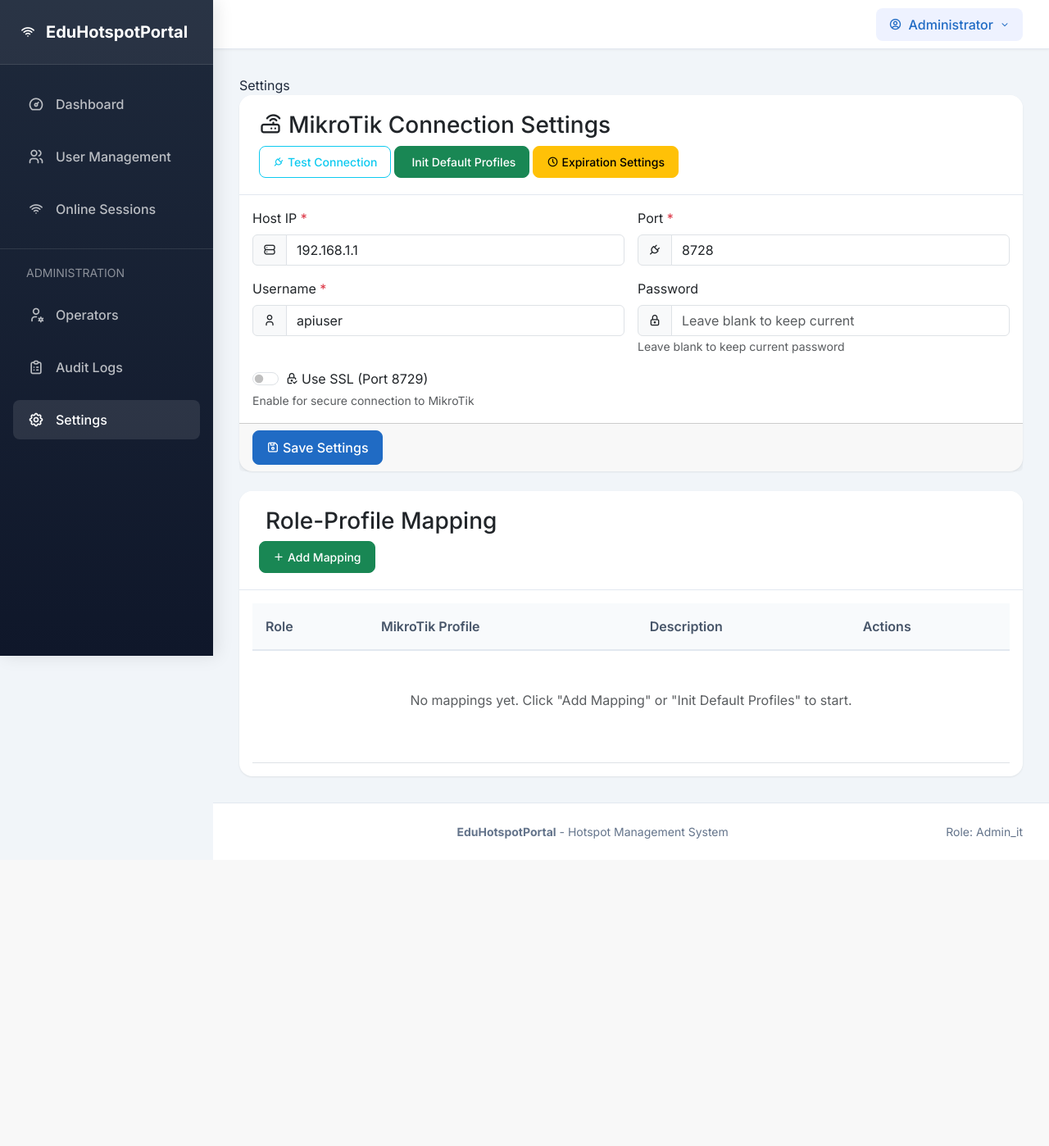
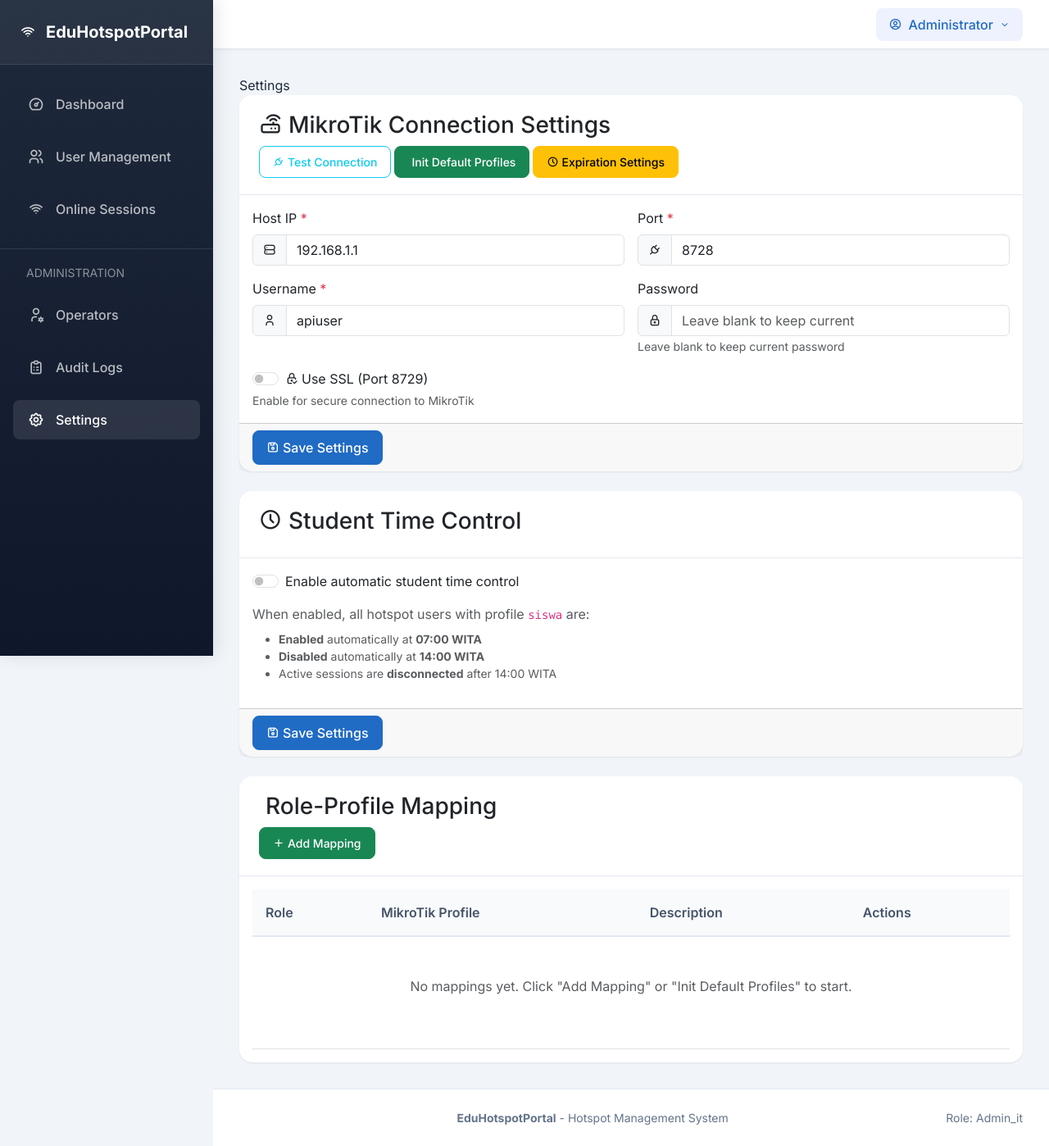
Before and after one commit to icarrr/EduHotspotPortal, a Flask app: page /settings/ in a window 1280 px wide. Shown: the whole page at 82% size. Before the commit the page ends 1023 px from the top, so only its background shows below. Run offline with Flask 3, Linux system fonts and the light colour scheme; a user stored in the database is signed in.

Commit message:
Make student time control toggleable from Settings
- Add student_time_control_enabled setting key
- Scheduler checks Setting table before running time control
- Add toggle card in Settings UI with schedule info
- Safe default: disabled until admin enables it

```diff
--- a/app/routes/settings.py
+++ b/app/routes/settings.py
@@ -16,7 +16,8 @@ def index():
             'mikrotik_host': request.form.get('mikrotik_host'),
             'mikrotik_port': request.form.get('mikrotik_port'),
             'mikrotik_user': request.form.get('mikrotik_user'),
-            'mikrotik_use_ssl': 'true' if request.form.get('mikrotik_use_ssl') else 'false'
+            'mikrotik_use_ssl': 'true' if request.form.get('mikrotik_use_ssl') else 'false',
+            'student_time_control_enabled': 'true' if request.form.get('student_time_control_enabled') else 'false'
         }
 
         for key, value in settings.items():
@@ -48,7 +49,9 @@ def index():
 
     settings = {s.key: s.value for s in Setting.query.all()}
     role_profiles = RoleProfile.query.all()
-    return render_template('settings/index.html', settings=settings, role_profiles=role_profiles)
+    student_time_control_enabled = settings.get('student_time_control_enabled', 'false') == 'true'
+    return render_template('settings/index.html', settings=settings, role_profiles=role_profiles,
+                           student_time_control_enabled=student_time_control_enabled)
 
 
 @bp.route('/test-connection')
--- a/app/templates/settings/index.html
+++ b/app/templates/settings/index.html
@@ -80,6 +80,40 @@
             </div>
         </div>
         <div class="card-footer d-flex gap-2">
+            <button type="submit" class="btn btn-primary">
+                <i class="ti ti-device-floppy me-1"></i>Save Settings
+            </button>
+        </div>
+    </form>
+</div>
+
+<!-- Student Time Control -->
+<div class="card mb-4">
+    <div class="card-header">
+        <h3 class="card-title">
+            <i class="ti ti-clock me-2"></i>Student Time Control
+        </h3>
+    </div>
+    <form method="POST">
+        <div class="card-body">
+            <div class="form-check form-switch form-check-lg mb-3">
+                <input class="form-check-input" type="checkbox" name="student_time_control_enabled"
+                       id="student_time_control_enabled" value="1"
+                       {% if student_time_control_enabled %}checked{% endif %}>
+                <label class="form-check-label fw-500" for="student_time_control_enabled">
+                    Enable automatic student time control
+                </label>
+            </div>
+            <p class="text-muted mb-0">
+                When enabled, all hotspot users with profile <code>siswa</code> are:
+            </p>
+            <ul class="text-muted small mt-2">
+                <li><strong>Enabled</strong> automatically at <strong>07:00 WITA</strong></li>
+                <li><strong>Disabled</strong> automatically at <strong>14:00 WITA</strong></li>
+                <li>Active sessions are <strong>disconnected</strong> after 14:00 WITA</li>
+            </ul>
+        </div>
+        <div class="card-footer">
             <button type="submit" class="btn btn-primary">
                 <i class="ti ti-device-floppy me-1"></i>Save Settings
             </button>
--- a/run.py
+++ b/run.py
@@ -71,16 +71,23 @@ def expire_trial_users():
 
 def student_time_control():
     """
-    Enforce student access hours:
+    Enforce student access hours (if enabled in settings):
     - >= 07:00 WITA: Enable ALL siswa users
     - >= 14:00 WITA: Disable ALL siswa users + disconnect active sessions
     """
     app = create_app()
 
     with app.app_context():
-        now_wib = datetime.now(WITA)
-        current_hour = now_wib.hour
-        print(f"\n[{now_wib.strftime('%Y-%m-%d %H:%M:%S WITA')}] Student time control check (hour={current_hour})")
+        # Check if student time control is enabled
+        from app.models import Setting
+        enabled_setting = Setting.query.filter_by(key='student_time_control_enabled').first()
+        if not enabled_setting or enabled_setting.value != 'true':
+            print("  Student time control is DISABLED (toggle in Settings)")
+            return
+
+        now_wita = datetime.now(WITA)
+        current_hour = now_wita.hour
+        print(f"\n[{now_wita.strftime('%Y-%m-%d %H:%M:%S WITA')}] Student time control check (hour={current_hour})")
 
         mikrotik = get_mikrotik_client()
         if not mikrotik.connect():
```
